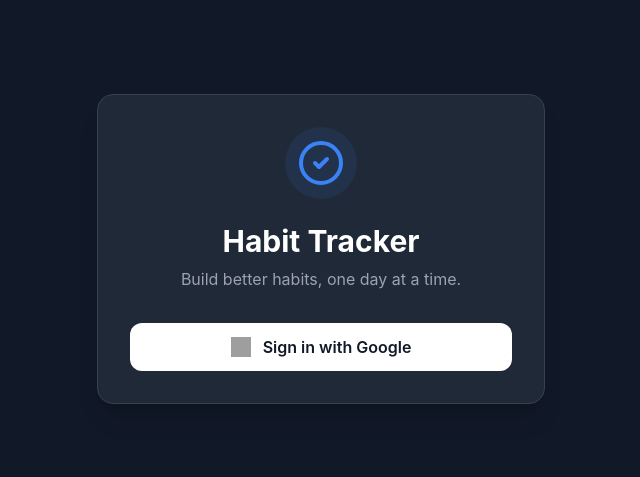
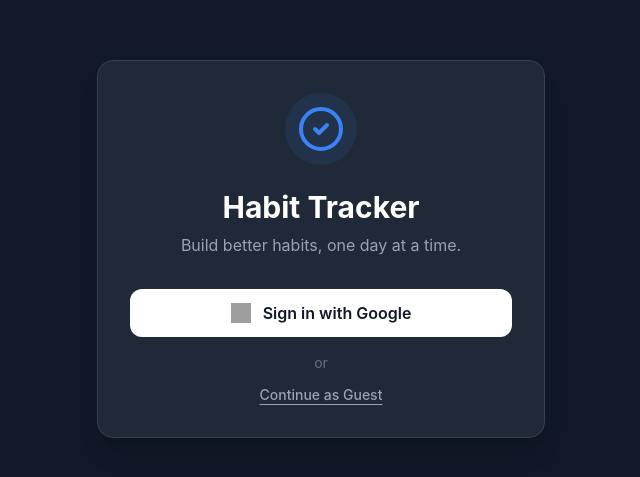
Before and after one commit to auju42/Habits, a React (Vite) app: page /login in a window 1280 px wide. Shown: the part 151-628 px from the top of the page, without its empty margins (319-959 px from the left). Built offline with nearby package versions, Linux system fonts and the light colour scheme; no server answers; grey boxes are pictures that could not be loaded.

Commit message:
feat(auth): Add Guest Sign-In support

```diff
--- a/src/contexts/AuthContext.tsx
+++ b/src/contexts/AuthContext.tsx
@@ -7,6 +7,7 @@ interface AuthContextType {
     loading: boolean;
     accessToken: string | null;
     signInWithGoogle: () => Promise<void>;
+    signInAsGuest: () => Promise<void>;
     logout: () => Promise<void>;
 }
 
@@ -41,6 +42,17 @@ export function AuthProvider({ children }: { children: ReactNode }) {
         }
     };
 
+    const signInAsGuest = async () => {
+        try {
+            // Dynamically import to keep bundle size optimized if desired, though standard import is fine here
+            const { signInAnonymously } = await import('firebase/auth');
+            await signInAnonymously(auth);
+        } catch (error) {
+            console.error("Error signing in as guest", error);
+            throw error;
+        }
+    };
+
     const logout = async () => {
         await signOut(auth);
         setAccessToken(null);
@@ -52,6 +64,7 @@ export function AuthProvider({ children }: { children: ReactNode }) {
         loading,
         accessToken,
         signInWithGoogle,
+        signInAsGuest,
         logout
     };
 
--- a/src/pages/Login.tsx
+++ b/src/pages/Login.tsx
@@ -36,6 +36,16 @@ export default function Login() {
                     />
                     Sign in with Google
                 </button>
+
+                <div className="mt-4 flex flex-col items-center">
+                    <div className="text-gray-500 text-sm mb-3">or</div>
+                    <button
+                        onClick={useAuth().signInAsGuest}
+                        className="text-gray-400 hover:text-white text-sm font-medium transition duration-200 underline underline-offset-4"
+                    >
+                        Continue as Guest
+                    </button>
+                </div>
             </div>
         </div>
     );
```
